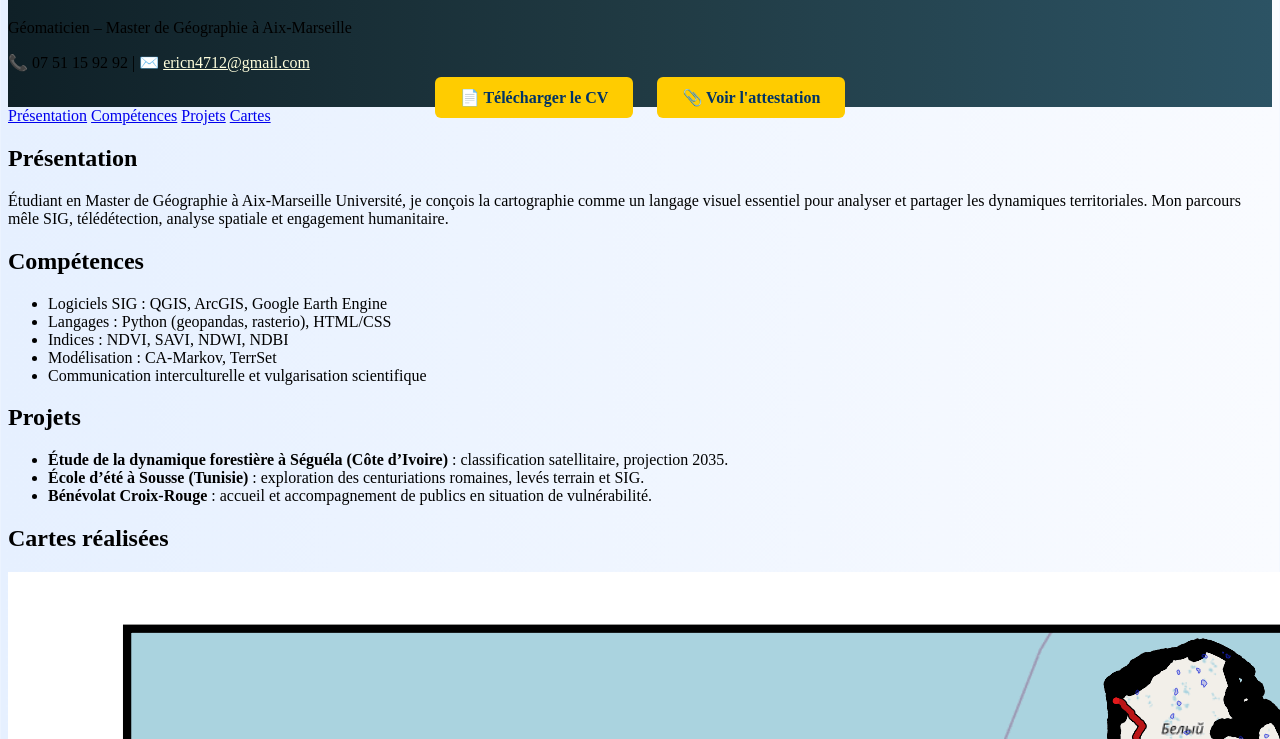
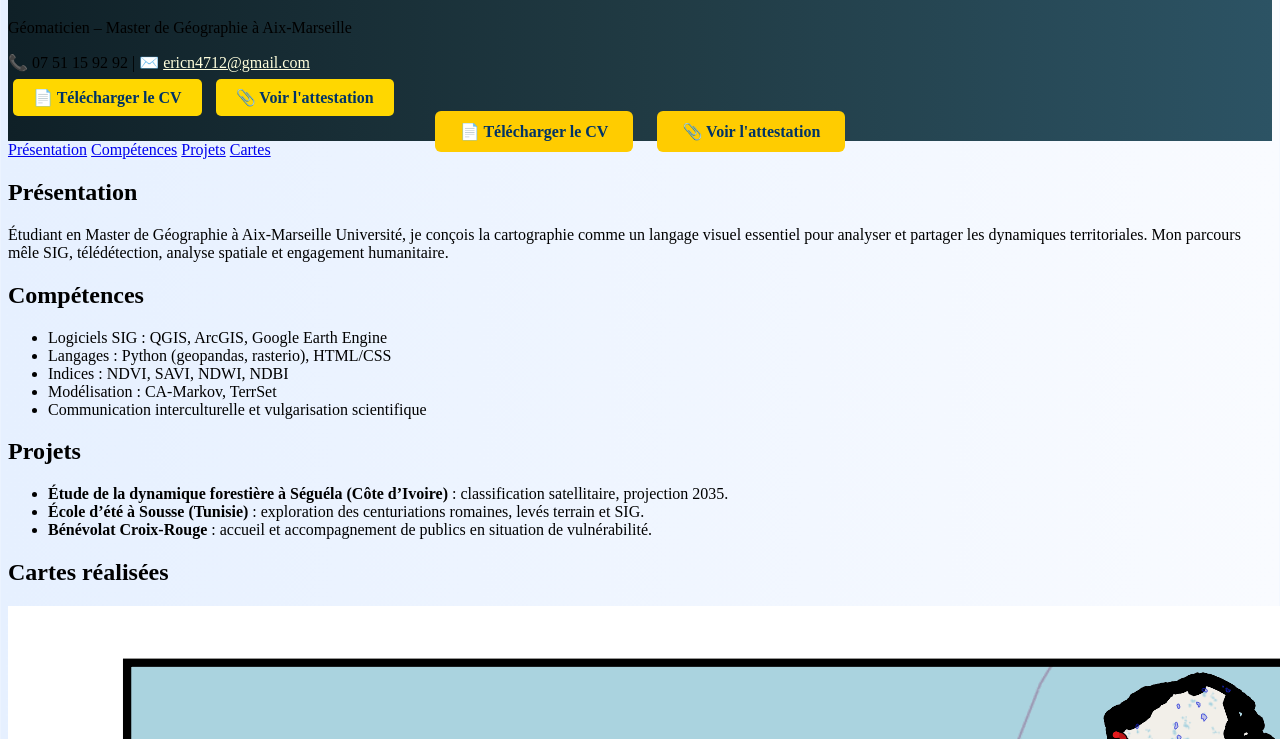
Before and after one commit to erwan336/porte_folio, a plain HTML site: page index.html in a window 1280 px wide. Shown: the part 61-800 px from the top of the page. Drawn offline with Linux system fonts and the light colour scheme.

Commit message:
Add files via upload

```diff
--- a/index.html
+++ b/index.html
@@ -25,7 +25,7 @@
     }
 
     .gallery-item:hover {
-      box-shadow: none;
+      box-shadow: 0 6px 15px rgba(0,0,0,0.2);
     }
 
     .gallery-item img {
@@ -135,7 +135,10 @@
     <p>Géomaticien – Master de Géographie à Aix-Marseille</p>
     <p>📞 07 51 15 92 92 | ✉️ <a href="mailto:ericn4712@gmail.com" style="color: #ffd">ericn4712@gmail.com</a></p>
 
-
+    <div style="margin-top: 15px;">
+      <a href="cv_ewan_nguessan.pdf" download style="background: #ffd700; color: #003366; padding: 10px 20px; margin: 5px; border-radius: 5px; font-weight: bold; text-decoration: none;">📄 Télécharger le CV</a>
+      <a href="attestation_travail_ewan.png" download style="background: #ffd700; color: #003366; padding: 10px 20px; margin: 5px; border-radius: 5px; font-weight: bold; text-decoration: none;">📎 Voir l'attestation</a>
+    </div>
 
     <div style="text-align: center; margin-top: 15px;">
       <a href="cv_ewan_nguessan.pdf" download style="background: #ffcc00; color: #003366; padding: 12px 25px; margin: 10px; border-radius: 6px; font-weight: bold; text-decoration: none;">📄 Télécharger le CV</a>
```
